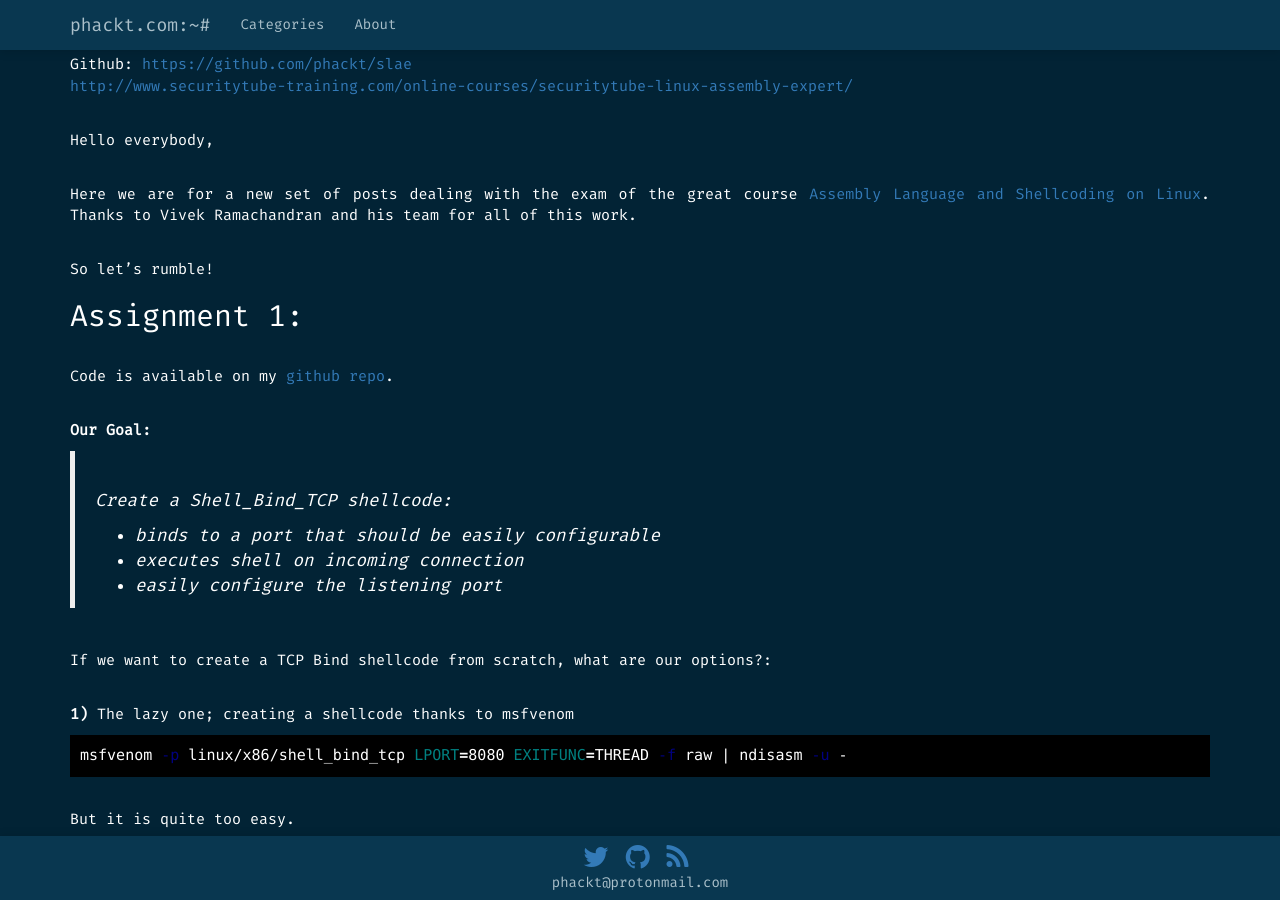
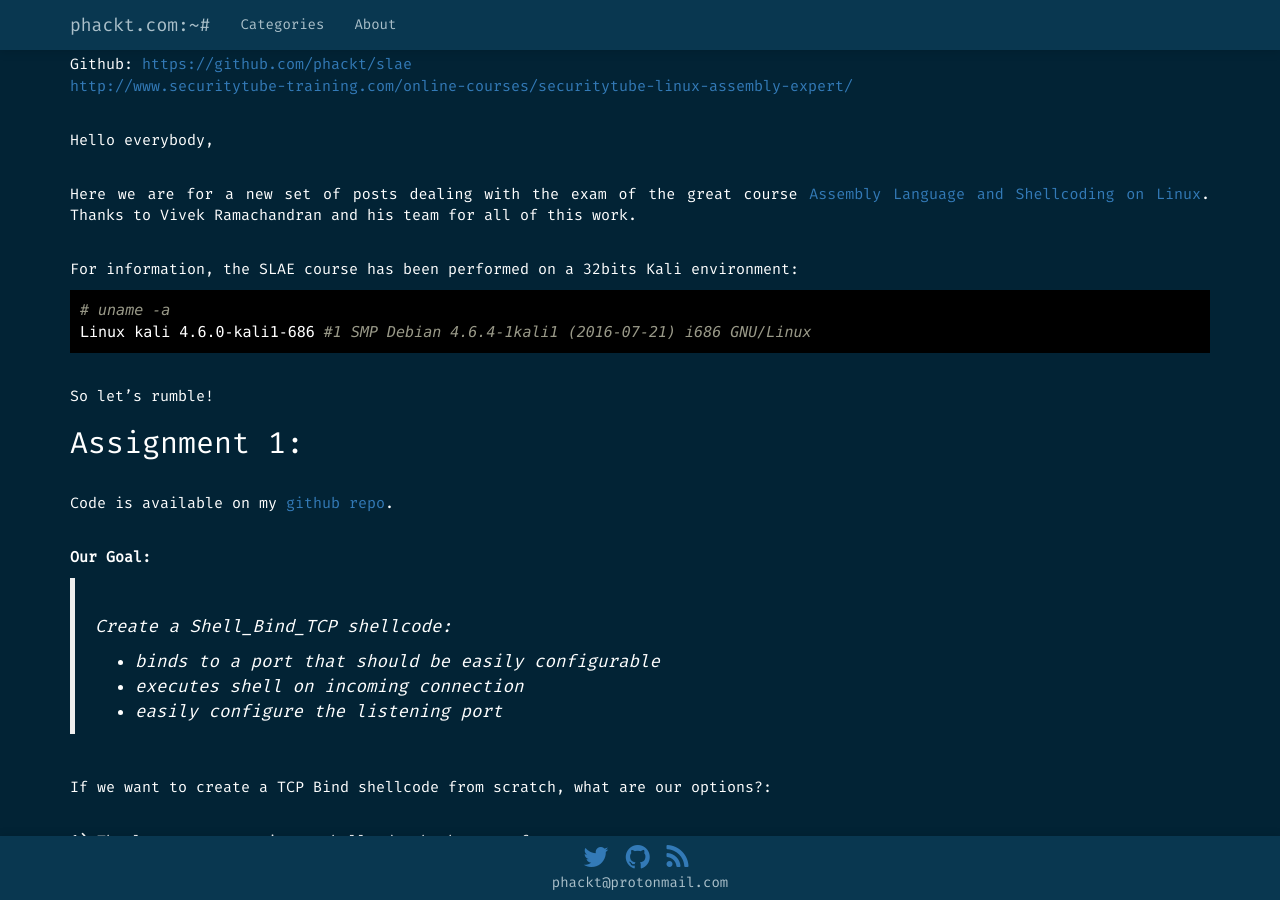
Before and after one commit to phackt/phackt.github.io, a Jekyll site: the page built from _posts/2017-04-13-slae-tcp-bind-shell.markdown, in a window 1280 px wide and 900 px high, scrolled down 382 px. Built offline with Jekyll 4.4.1, drawn with Linux system fonts in a browser that asks for light colours; nearby versions of some CDN libraries; some web fonts are replaced; comment, search, counter and statistics services are not loaded.

Commit message:
update post assignment1

````diff
--- a/_posts/2017-04-13-slae-tcp-bind-shell.markdown
+++ b/_posts/2017-04-13-slae-tcp-bind-shell.markdown
@@ -12,6 +12,12 @@ Github: [https://github.com/phackt/slae](https://github.com/phackt/slae)
 Hello everybody,
 
 Here we are for a new set of posts dealing with the exam of the great course [Assembly Language and Shellcoding on Linux](http://www.securitytube-training.com/online-courses/securitytube-linux-assembly-expert/). Thanks to Vivek Ramachandran and his team for all of this work.
+
+For information, the SLAE course has been performed on a 32bits Kali environment:
+```bash
+# uname -a
+Linux kali 4.6.0-kali1-686 #1 SMP Debian 4.6.4-1kali1 (2016-07-21) i686 GNU/Linux
+```
 
 So let's rumble!
 
````
